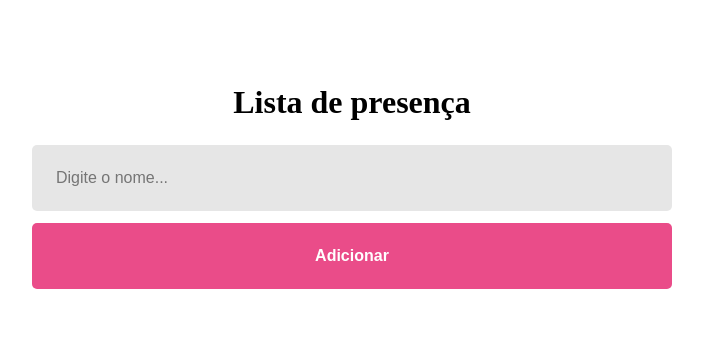
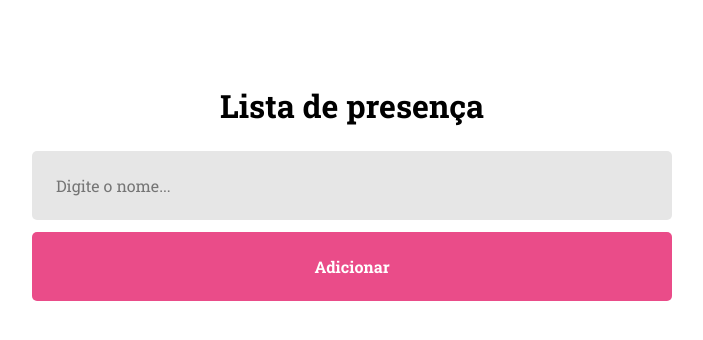
Before and after one commit to lucasptcastro/rocketseat-discover-especializar, a Preact app in the folder discover-react/reactapp/: page / in a window 1280 px wide. Shown: the top 340 px of the page, without its empty margins (288-991 px from the left). Built offline with nearby package versions, Linux system fonts and the light colour scheme.

Commit message:
🌈 style: changed fonts

```diff
--- a/discover-react/reactapp/src/styles/global.css
+++ b/discover-react/reactapp/src/styles/global.css
@@ -3,3 +3,13 @@
   padding: 0;
   box-sizing: border-box;
 }
+
+body,
+input,
+button {
+  font-size: 16px;
+
+  font-family: "Roboto Slab", serif;
+
+  -webkit-font-smoothing: antialiased;
+}
```
